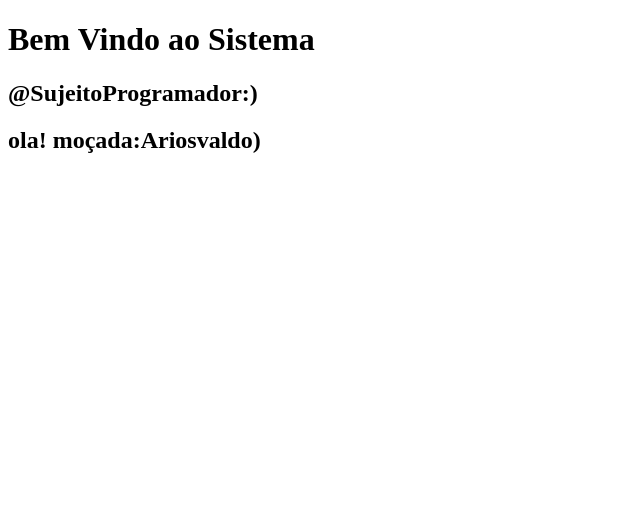
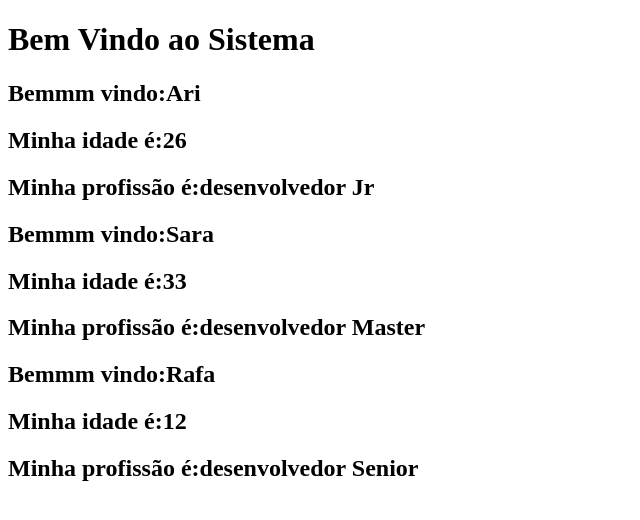
Before and after one commit to Ari-Neto-dev/myApp, a React (Create React App) app: page / in a window 1280 px wide. Shown: the top 520 px of the page, without its empty margins (0-640 px from the left). Built offline with nearby package versions, Linux system fonts and the light colour scheme.

Commit message:
criando um componente

```diff
--- a/src/App.js
+++ b/src/App.js
@@ -1,18 +1,27 @@
+import React from 'react';
+
 const Bemvindo=(props)=>{
-return(
-  <div>
-    <h2>ola! moçada:{props.nome})</h2>
-  </div>
-);
+  return(
+    <div>
+      <h2>Bemmm vindo:{props.nome}</h2>
+      <h2>Minha idade é:{props.idade}</h2>
+      <h2>Minha profissão é:{props.cargo}</h2>
+
+    </div>
+  )
 }
+
 
 
 export default function App(){
   return(
     <div>
       <h1>Bem Vindo ao Sistema</h1>
-      <h2>@SujeitoProgramador:)</h2>
-      <Bemvindo nome="Ariosvaldo"/>
+      <Bemvindo nome="Ari" idade="26"cargo="desenvolvedor Jr"/>
+      <Bemvindo nome="Sara" idade="33" cargo="desenvolvedor Master" />
+      <Bemvindo nome="Rafa" idade="12" cargo="desenvolvedor Senior"/>
+
+
     </div>
   )
 }
```
